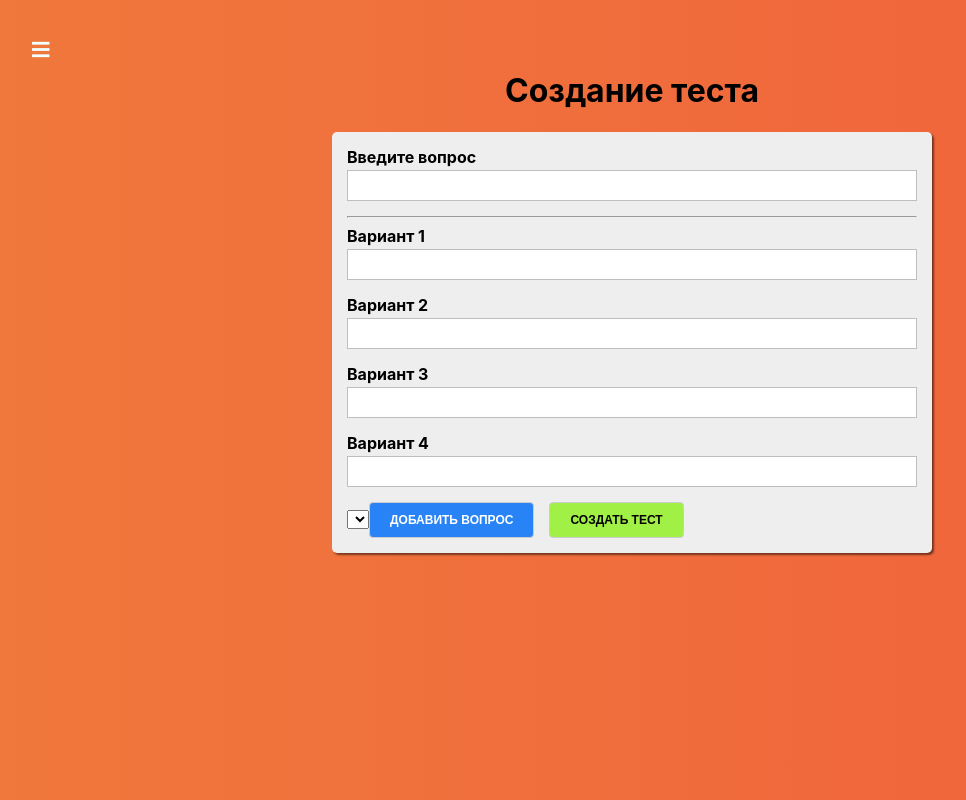
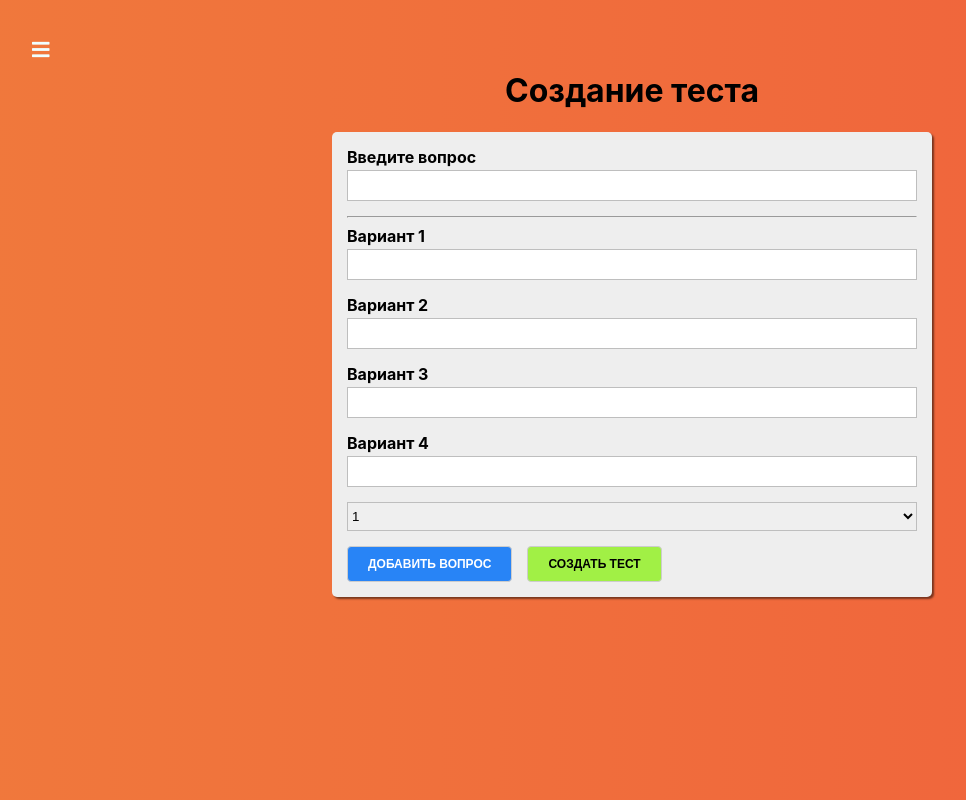
Before and after one commit to RuslanMGN174/react-quiz, a React (Create React App) app: page /quiz-creator in a window 1280 px wide. Shown: the whole page, without its empty margins (8-974 px from the left). Built offline with nearby package versions, Linux system fonts and the light colour scheme.

Commit message:
react-quiz create 'Select' component

```diff
--- a/src/components/UI/Backdrop/Backdrop.js
+++ b/src/components/UI/Backdrop/Backdrop.js
@@ -4,9 +4,9 @@ import classes from './Backdrop.module.css'
 const Backdrop = props => {
   return (
     <div
-      className={classes.Backdrop}
-      onClick={props.onClick}
-    ></div>
+  className={classes.Backdrop}
+  onClick={props.onClick}
+  />
   )
 }
 
--- /dev/null
+++ b/src/components/UI/Select/Select.js
@@ -0,0 +1,32 @@
+import React from 'react'
+import classes from './Select.module.css'
+
+const Select = props => {
+  const htmlFor = `${props.label}-${Math.random()}`
+
+  return (
+    <div className={classes.Select}>
+      <label htmlFor={htmlFor}>
+
+      </label>
+      <select
+        id={htmlFor}
+        value={props.value}
+        onChange={props.onChange}
+      >
+        {props.options.map((option, index) => {
+          return (
+            <option
+              value={option.value}
+              key={option.value + index}
+            >
+              {option.text}
+            </option>
+          )
+        })}
+      </select>
+    </div>
+  )
+}
+
+export default Select
--- /dev/null
+++ b/src/components/UI/Select/Select.module.css
@@ -0,0 +1,21 @@
+.Select {
+    margin-bottom: 15px;
+}
+
+.Select label {
+    margin: 0 0 3px 0;
+    padding: 0;
+    font-weight: bold;
+    display: block;
+}
+
+.Select select {
+    display: block;
+    box-sizing: border-box;
+    border: 1px solid #bebebe;
+    margin: 0 0 5px;
+    height: 29px;
+    width: 100%;
+    outline: none;
+    transition: all 300ms ease-in-out;
+}
--- a/src/containers/QuizCreator/QuizCreator.js
+++ b/src/containers/QuizCreator/QuizCreator.js
@@ -4,6 +4,7 @@ import Button from '../../components/UI/Button/Button'
 import { createControl } from '../../form/formFramework'
 import Input from '../../components/UI/Input/Input'
 import Auxiliary from '../../hoc/Auxiliary/Auxiliary'
+import Select from '../../components/UI/Select/Select'
 
 const creatOptionControl = number => {
   return createControl(
@@ -39,6 +40,7 @@ export default class QuizCreator extends Component {
 
   state = {
     quiz: [],
+    rightAnswerId: 1,
     formControls: createFormControls()
 
   }
@@ -74,13 +76,33 @@ export default class QuizCreator extends Component {
             errorMessage={control.errorMessage}
             onChange={event => this.changeHandler(event.target.value, controlName)}
           />
-          {index === 0 ? <hr /> : null}
+          {index === 0 ? <hr/> : null}
         </Auxiliary>
       )
     })
   }
 
+  selectChangeHandler = event => {
+    this.setState({
+      rightAnswerId: event.target.value
+    })
+    console.log(event.target.value)
+  }
+
   render () {
+
+    const select = <Select
+      label="Выберите правильный ответ"
+      value={this.state.rightAnswerId}
+      onChange={this.selectChangeHandler}
+      options={[
+        {text: '1', value: 'a'},
+        {text: '2', value: 'b'},
+        {text: '3', value: 'c'},
+        {text: '4', value: 'd'}
+      ]}
+    />
+
     return (
       <div className={classes.QuizCreator}>
         <div>
@@ -89,10 +111,7 @@ export default class QuizCreator extends Component {
           <form onSubmit={this.submitHandler}>
 
             {this.renderControls()}
-
-            <select>
-
-            </select>
+            {select}
 
             <Button
               type="primary"
```
Also changed, not shown: 1 other file (tests, documents, lock files or other folders).
